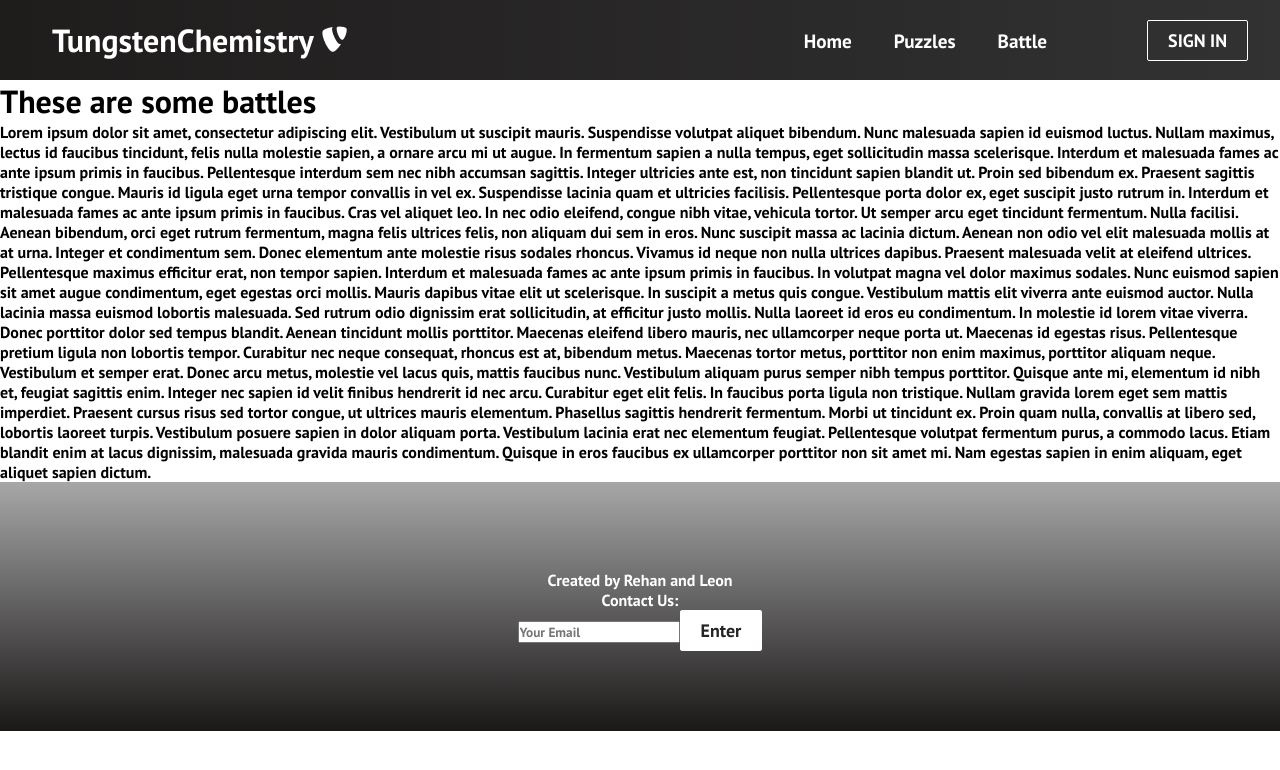
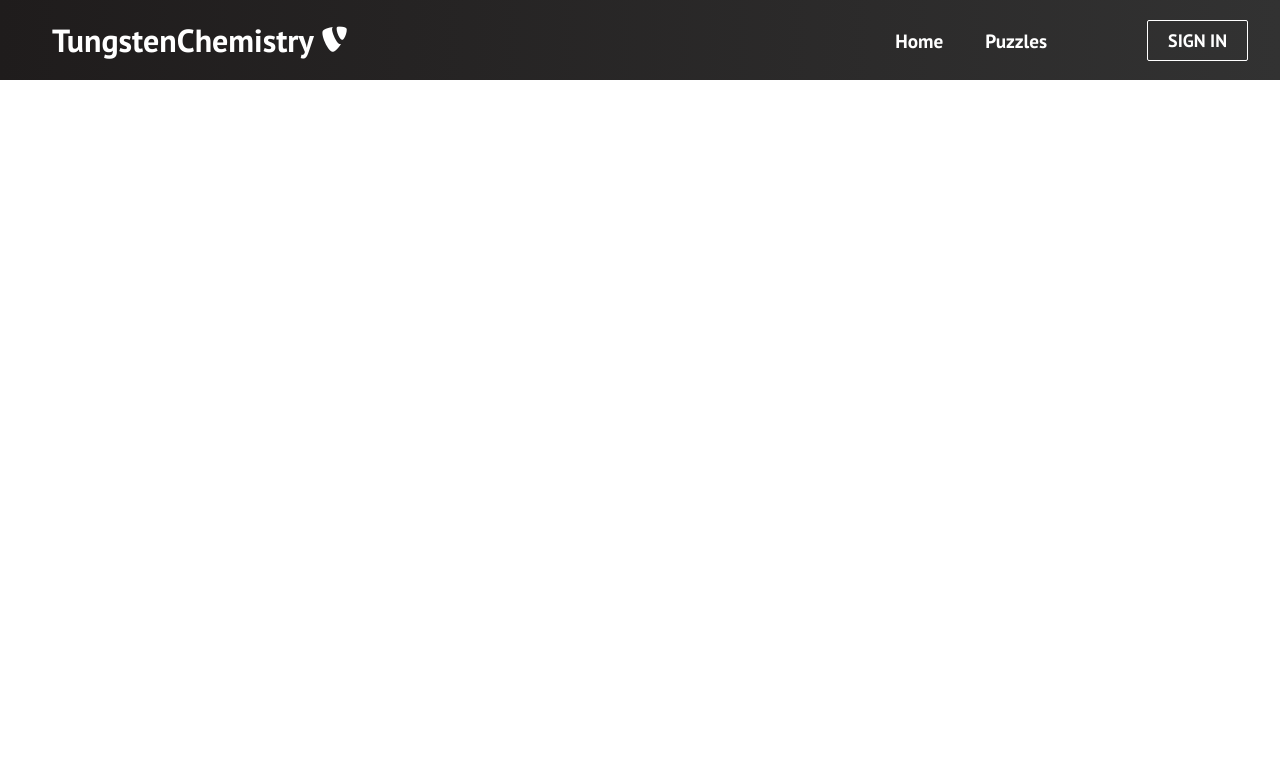
Before and after one commit to rehanshah17/Tungsten-Chemistry, a React (Create React App) app in the folder tungsten-chemistry/: page /battle in a window 1280 px wide. Shown: the top 770 px of the page. Built offline with nearby package versions, Linux system fonts and the light colour scheme.

Commit message:
Deleted Battles

```diff
--- a/tungsten-chemistry/src/App.js
+++ b/tungsten-chemistry/src/App.js
@@ -1,12 +1,10 @@
 import './App.css';
 import React from 'react';
-
 import { BrowserRouter as Router, Routes, Route} from 'react-router-dom';
 import NavBar from './components/NavBar';
 import './App.css'
 import Home from './components/pages/Home'
 import Puzzle from './components/pages/Puzzle'
-import Battle from './components/pages/Battle'
 import CreatePost from './components/pages/CreatePost';
 
 
@@ -17,7 +15,6 @@ function App() {
       <Routes>
         <Route path='/' exact Component={Home}/>
         <Route path='/puzzles' exact Component={Puzzle}/>
-        <Route path='/battle' exact Component={Battle}/>
         <Route path='/createpost' exact Component={CreatePost}/>
       </Routes>
     </Router>
--- a/tungsten-chemistry/src/components/NavBar.css
+++ b/tungsten-chemistry/src/components/NavBar.css
@@ -36,7 +36,7 @@
 
   .nav-menu {
     display: grid;
-    grid-template-columns: repeat(5, auto);
+    grid-template-columns: repeat(4, auto);
     grid-gap: 10px;
     list-style: none;
     text-align: center;
--- a/tungsten-chemistry/src/components/NavBar.js
+++ b/tungsten-chemistry/src/components/NavBar.js
@@ -51,16 +51,6 @@ function Navbar() {
                 Puzzles
               </Link>
             </li>
-            <li className='nav-item'>
-              <Link
-                to='/battle'
-                className='nav-links'
-                onClick={closeMobileMenu}
-              >
-                Battle
-              </Link>
-            </li>
-
             <li>
               <Link
                 to='/sign-in'
--- a/tungsten-chemistry/src/components/pages/Battle.js
+++ /dev/null
@@ -1,26 +0,0 @@
-import React from 'react';
-import '../../App.css';
-import Footer from '../FootNote.js';
-
-function Battle() {
-  return (
-    <>
-    <h1>
-        These are some battles
-    </h1>
-
-    <p>Lorem ipsum dolor sit amet, consectetur adipiscing elit. Vestibulum ut suscipit mauris. Suspendisse volutpat aliquet bibendum. Nunc malesuada sapien id euismod luctus. Nullam maximus, lectus id faucibus tincidunt, felis nulla molestie sapien, a ornare arcu mi ut augue. In fermentum sapien a nulla tempus, eget sollicitudin massa scelerisque. Interdum et malesuada fames ac ante ipsum primis in faucibus. Pellentesque interdum sem nec nibh accumsan sagittis.
-
-Integer ultricies ante est, non tincidunt sapien blandit ut. Proin sed bibendum ex. Praesent sagittis tristique congue. Mauris id ligula eget urna tempor convallis in vel ex. Suspendisse lacinia quam et ultricies facilisis. Pellentesque porta dolor ex, eget suscipit justo rutrum in. Interdum et malesuada fames ac ante ipsum primis in faucibus. Cras vel aliquet leo. In nec odio eleifend, congue nibh vitae, vehicula tortor. Ut semper arcu eget tincidunt fermentum. Nulla facilisi. Aenean bibendum, orci eget rutrum fermentum, magna felis ultrices felis, non aliquam dui sem in eros. Nunc suscipit massa ac lacinia dictum. Aenean non odio vel elit malesuada mollis at at urna.
-
-Integer et condimentum sem. Donec elementum ante molestie risus sodales rhoncus. Vivamus id neque non nulla ultrices dapibus. Praesent malesuada velit at eleifend ultrices. Pellentesque maximus efficitur erat, non tempor sapien. Interdum et malesuada fames ac ante ipsum primis in faucibus. In volutpat magna vel dolor maximus sodales. Nunc euismod sapien sit amet augue condimentum, eget egestas orci mollis. Mauris dapibus vitae elit ut scelerisque. In suscipit a metus quis congue. Vestibulum mattis elit viverra ante euismod auctor. Nulla lacinia massa euismod lobortis malesuada. Sed rutrum odio dignissim erat sollicitudin, at efficitur justo mollis.
-
-Nulla laoreet id eros eu condimentum. In molestie id lorem vitae viverra. Donec porttitor dolor sed tempus blandit. Aenean tincidunt mollis porttitor. Maecenas eleifend libero mauris, nec ullamcorper neque porta ut. Maecenas id egestas risus. Pellentesque pretium ligula non lobortis tempor. Curabitur nec neque consequat, rhoncus est at, bibendum metus. Maecenas tortor metus, porttitor non enim maximus, porttitor aliquam neque. Vestibulum et semper erat. Donec arcu metus, molestie vel lacus quis, mattis faucibus nunc. Vestibulum aliquam purus semper nibh tempus porttitor.
-
-Quisque ante mi, elementum id nibh et, feugiat sagittis enim. Integer nec sapien id velit finibus hendrerit id nec arcu. Curabitur eget elit felis. In faucibus porta ligula non tristique. Nullam gravida lorem eget sem mattis imperdiet. Praesent cursus risus sed tortor congue, ut ultrices mauris elementum. Phasellus sagittis hendrerit fermentum. Morbi ut tincidunt ex. Proin quam nulla, convallis at libero sed, lobortis laoreet turpis. Vestibulum posuere sapien in dolor aliquam porta. Vestibulum lacinia erat nec elementum feugiat. Pellentesque volutpat fermentum purus, a commodo lacus. Etiam blandit enim at lacus dignissim, malesuada gravida mauris condimentum. Quisque in eros faucibus ex ullamcorper porttitor non sit amet mi. Nam egestas sapien in enim aliquam, eget aliquet sapien dictum.</p>
-      <Footer />
-    </>
-  );
-}
-
-export default Battle;
```
